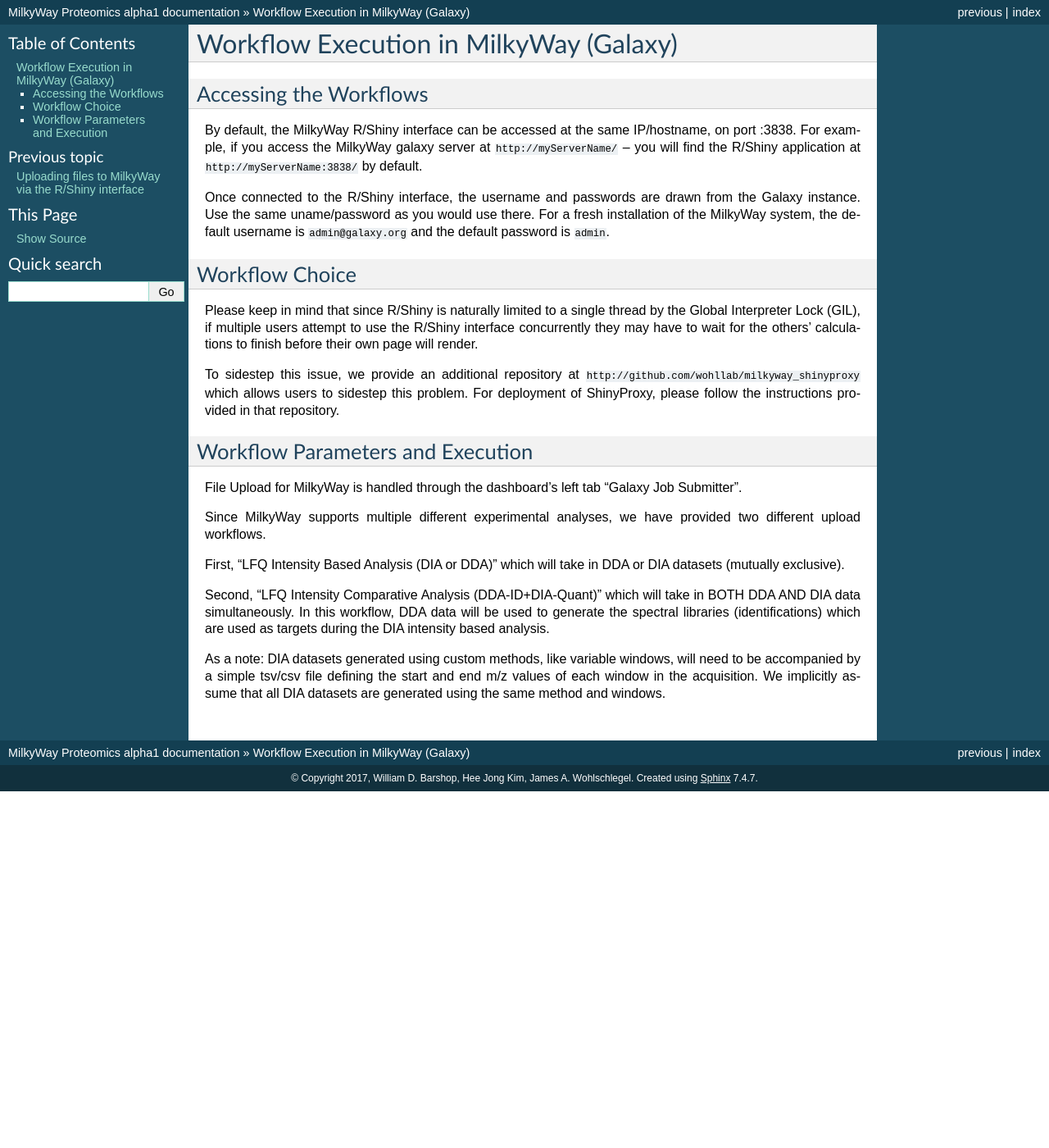
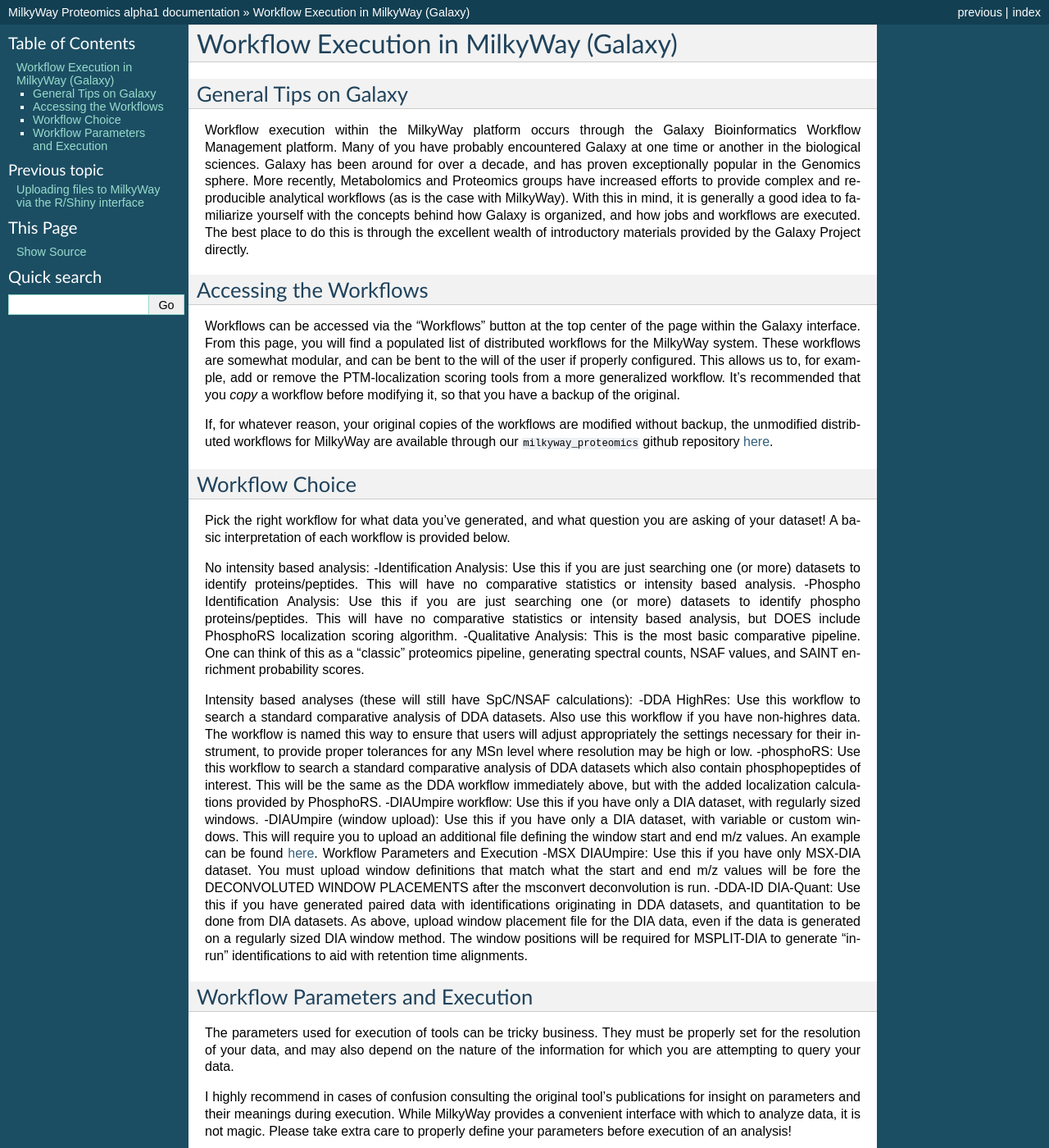
Before and after one commit to williambarshop/milkyway_compose, a Sphinx documentation site: the page built from docs/workflow-execution.md, in a window 1280 px wide and 1400 px high. Shown: the whole window at 82% size. Built offline with Sphinx 7.4.7, drawn with Linux system fonts in a browser that asks for light colours.

Commit message:
some updates for workflow exec info

```diff
--- a/docs/workflow-execution.md
+++ b/docs/workflow-execution.md
@@ -1,35 +1,44 @@
 Workflow Execution in MilkyWay (Galaxy)
 =============================================================
 
+General Tips on Galaxy
+-----------------------------------------------------
+Workflow execution within the MilkyWay platform occurs through the Galaxy Bioinformatics Workflow Management platform.  Many of you have probably encountered Galaxy at one time or another in the biological sciences.  Galaxy has been around for over a decade, and has proven exceptionally popular in the Genomics sphere.  More recently, Metabolomics and Proteomics groups have increased efforts to provide complex and reproducible analytical workflows (as is the case with MilkyWay).
+With this in mind, it is generally a good idea to familiarize yourself with the concepts behind how Galaxy is organized, and how jobs and workflows are executed.
+The best place to do this is through the excellent wealth of introductory materials provided by the Galaxy Project directly.
+
+
 Accessing the Workflows
 -----------------------------------------------------
+Workflows can be accessed via the "Workflows" button at the top center of the page within the Galaxy interface.
+From this page, you will find a populated list of distributed workflows for the MilkyWay system.  These workflows are somewhat modular, and can be bent to the will of the user if properly configured.  This allows us to, for example, add or remove the PTM-localization scoring tools from a more generalized workflow.
+It's recommended that you *copy* a workflow before modifying it, so that you have a backup of the original.
 
-By default, the MilkyWay R/Shiny interface can be accessed at the same IP/hostname, on port :3838.
-For example, if you access the MilkyWay galaxy server at `http://myServerName/` -- you will find the R/Shiny application at `http://myServerName:3838/` by default.
-
-Once connected to the R/Shiny interface, the username and passwords are drawn from the Galaxy instance.  Use the same uname/password as you would use there.
-For a fresh installation of the MilkyWay system, the default username is `admin@galaxy.org` and the default password is `admin`.
+If, for whatever reason, your original copies of the workflows are modified without backup, the unmodified distributed workflows for MilkyWay are available through our `milkyway_proteomics` github repository [here](https://github.com/wohllab/milkyway_proteomics/tree/master/workflows "MilkyWay Github Workflows").
 
 Workflow Choice
 ------------------------------------------------------
 
-Please keep in mind that since R/Shiny is naturally limited to a single thread by the Global Interpreter Lock (GIL), if multiple users attempt to use the R/Shiny interface concurrently they may have to wait for the others' calculations to finish before their own page will render.
+Pick the right workflow for what data you've generated, and what question you are asking of your dataset!
+A basic interpretation of each workflow is provided below.
 
-To sidestep this issue, we provide an additional repository at `http://github.com/wohllab/milkyway_shinyproxy` which allows users to sidestep this problem.
-For deployment of ShinyProxy, please follow the instructions provided in that repository.
+No intensity based analysis:
+-Identification Analysis: Use this if you are just searching one (or more) datasets to identify proteins/peptides. This will have no comparative statistics or intensity based analysis.
+-Phospho Identification Analysis: Use this if you are just searching one (or more) datasets to identify phospho proteins/peptides. This will have no comparative statistics or intensity based analysis, but DOES include PhosphoRS localization scoring algorithm.
+-Qualitative Analysis: This is the most basic comparative pipeline.  One can think of this as a "classic" proteomics pipeline, generating spectral counts, NSAF values, and SAINT enrichment probability scores.
+
+Intensity based analyses (these will still have SpC/NSAF calculations):
+-DDA HighRes: Use this workflow to search a standard comparative analysis of DDA datasets.  Also use this workflow if you have non-highres data.  The workflow is named this way to ensure that users will adjust appropriately the settings necessary for their instrument, to provide proper tolerances for any MSn level where resolution may be high or low.
+-phosphoRS: Use this workflow to search a standard comparative analysis of DDA datasets which also contain phosphopeptides of interest.  This will be the same as the DDA workflow immediately above, but with the added localization calculations provided by PhosphoRS.
+-DIAUmpire workflow: Use this if you have only a DIA dataset, with regularly sized windows.
+-DIAUmpire (window upload): Use this if you have only a DIA dataset, with variable or custom windows.  This will require you to upload an additional file defining the window start and end m/z values.  An example can be found [here](https://github.com/wohllab/milkyway_proteomics/blob/master/exampleSkylineFiles/400-1600-90window-vDIA.csv).
+Workflow Parameters and Execution
+-MSX DIAUmpire: Use this if you have only MSX-DIA dataset.  You must upload window definitions that match what the start and end m/z values will be fore the DECONVOLUTED WINDOW PLACEMENTS after the msconvert deconvolution is run.
+-DDA-ID DIA-Quant: Use this if you have generated paired data with identifications originating in DDA datasets, and quantitation to be done from DIA datasets.  As above, upload window placement file for the DIA data, even if the data is generated on a regularly sized DIA window method.  The window positions will be required for MSPLIT-DIA to generate "in-run" identifications to aid with retention time alignments.
+
 
 Workflow Parameters and Execution
 ------------------------------------------------------
+The parameters used for execution of tools can be tricky business.  They must be properly set for the resolution of your data, and may also depend on the nature of the information for which you are attempting to query your data.
 
-File Upload for MilkyWay is handled through the dashboard's left tab "Galaxy Job Submitter".
-
-
-Since MilkyWay supports multiple different experimental analyses, we have provided two different upload workflows.
-
-First, "LFQ Intensity Based Analysis (DIA or DDA)" which will take in DDA or DIA datasets (mutually exclusive).
-
-Second, "LFQ Intensity Comparative Analysis (DDA-ID+DIA-Quant)" which will take in BOTH DDA AND DIA data simultaneously.  In this workflow, DDA data will be used to generate the spectral libraries (identifications) which are used as targets during the DIA intensity based analysis.
-
-
-As a note: DIA datasets generated using custom methods, like variable windows, will need to be accompanied by a simple tsv/csv file defining the start and end m/z values of each window in the acquisition.
-We implicitly assume that all DIA datasets are generated using the same method and windows.
+I highly recommend in cases of confusion consulting the original tool's publications for insight on parameters and their meanings during execution.  While MilkyWay provides a convenient interface with which to analyze data, it is not magic.  Please take extra care to properly define your parameters before execution of an analysis!
```
